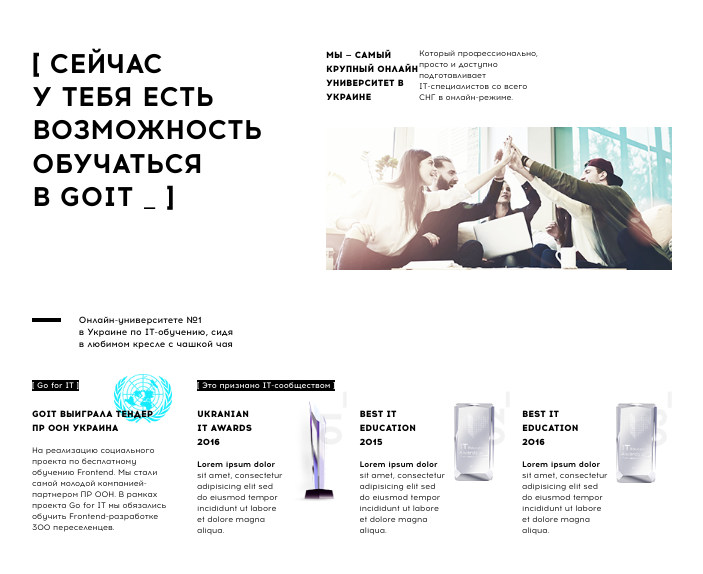
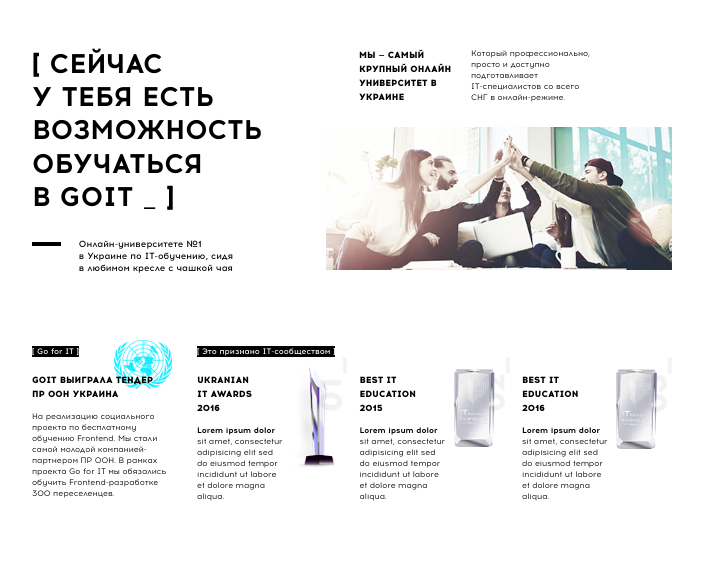
Before and after one commit to Pecherskiy88/BC9-HTML-Final-Project, a website: page src/index.html in a window 1280 px wide. Shown: the whole page, without its empty margins (288-991 px from the left). Drawn offline with nearby package versions, Linux system fonts and the light colour scheme; files that its build step writes are made by us from their sources.

Commit message:
768p READY!!!

```diff
--- a/src/sass/iroy.scss
+++ b/src/sass/iroy.scss
@@ -214,11 +214,17 @@
             margin: 0;
 
             &--title{
+                margin-left: 33px;
                 width: 93px;
             }
             &--paragraph{
+                margin-left: 19px;
                 width: 120px;
             }
+        }
+
+        &--image {
+            margin-bottom: 6px;
         }
 
         &_numberone::before {
@@ -228,6 +234,8 @@
         }
 
         &_numberone {
+            position: relative;
+            bottom: 42px;
             width: 201px;
             margin: 0 0 24px;
 
```
Also changed, not shown: build/css/main.css, build/css/main.min.css.
